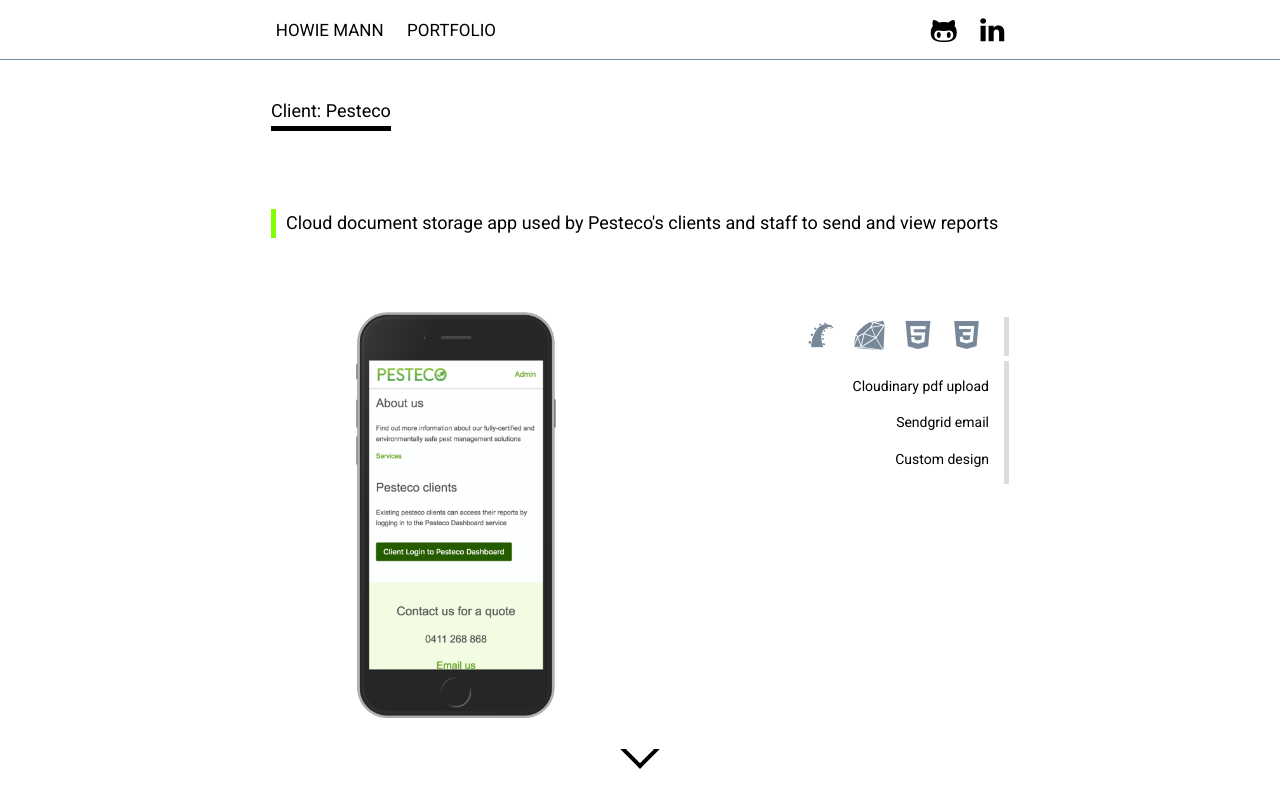
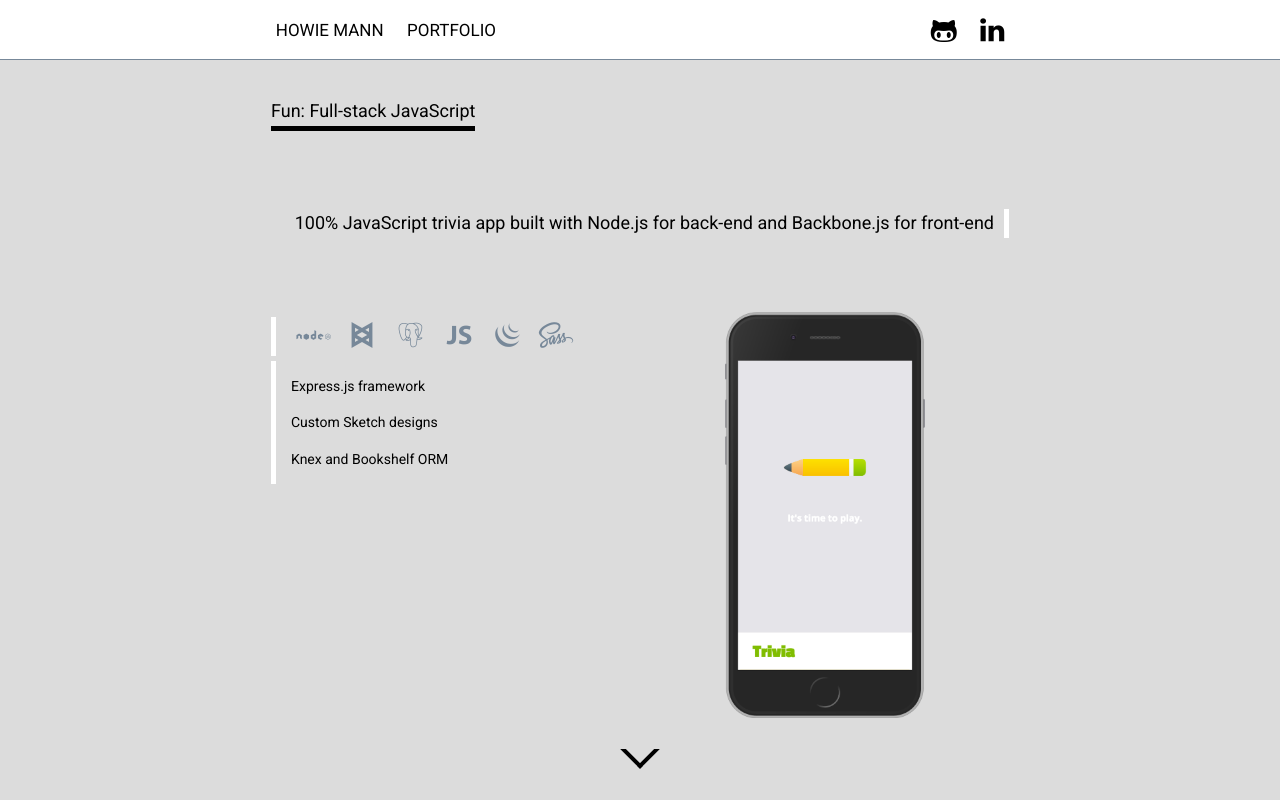
Before and after one commit to howardmann/Portfolio, a plain HTML site: page projects.html in a window 1280 px wide. Shown: the top 800 px of the page. Drawn offline with Linux system fonts and the light colour scheme.

Commit message:
added trivia app to portfolio

```diff
--- a/projects.html
+++ b/projects.html
@@ -37,13 +37,44 @@
 
     <div class="color-block">
       <div class="container about-me flex-valign">
+        <span class="heading">Fun: Full-stack JavaScript</span>
+        <div class="row">
+          <div class="col col-12 right">
+            <a href="https://backbone-quiz.herokuapp.com/" target="_blank"><span class="link link-right">100% JavaScript trivia app built with Node.js for back-end and Backbone.js for front-end</span></a>
+          </div>
+          <div class="col col-6 left flex-valign">
+            <div class="col col-12 tech-stack-left">
+              <span class="devicons devicons-nodejs"></span>
+              <span class="devicons devicons-backbone"></span>
+              <span class="devicons devicons-postgresql"></span>
+              <span class="devicons devicons-javascript"></span>
+              <span class="devicons devicons-jquery"></span>
+              <span class="devicons devicons-sass"></span>
+            </div>
+            <div class="col col-12 tech-stack-left">
+              <p>Express.js framework</p>
+              <p>Custom Sketch designs</p>
+              <p>Knex and Bookshelf ORM</p>
+            </div>
+          </div>
+          <div class="col col-6 center">
+            <a href="https://backbone-quiz.herokuapp.com/" target="_blank"><img class="img-splittr" src="assets/trivia.png" data-bottom-center="transform: translateX(100%)" data-150-center="transform: translateX(0%)"></a>
+          </div>
+
+        </div>
+        <div class="arrow-down"></div>
+      </div>
+    </div>
+
+    <div class="color-block">
+      <div class="container about-me flex-valign">
         <span class="heading">Client: Pesteco</span>
         <div class="row">
           <div class="col col-12">
             <a href="https://pesteco.herokuapp.com/" target="_blank"><span class="link">Cloud document storage app used by Pesteco's clients and staff to send and view reports</span></a>
           </div>
           <div class="col col-6 center">
-            <a href="https://pesteco.herokuapp.com/" target="_blank"><img class="img-splittr" src="assets/pesteco.png" alt=""></a>
+            <a href="https://pesteco.herokuapp.com/" target="_blank"><img class="img-splittr" src="assets/pesteco.png"  data-bottom-center="transform: translateX(-100%)" data-150-center="transform: translateX(0%)"alt=""></a>
           </div>
           <div class="col col-6 right flex-valign">
             <div class="col col-12 tech-stack">
--- a/styles/layout.css
+++ b/styles/layout.css
@@ -190,7 +190,7 @@ nav {
   border-left: 5px solid chartreuse;
   padding-left: 10px;
 }
-.color-block:nth-child(even) {
+.color-block:nth-child(odd) {
   background-color: gainsboro;
 }
 .arrow-down {
```
Also changed, not shown: assets/trivia.png (added).
